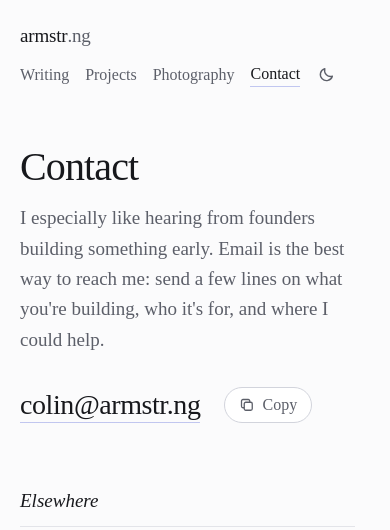
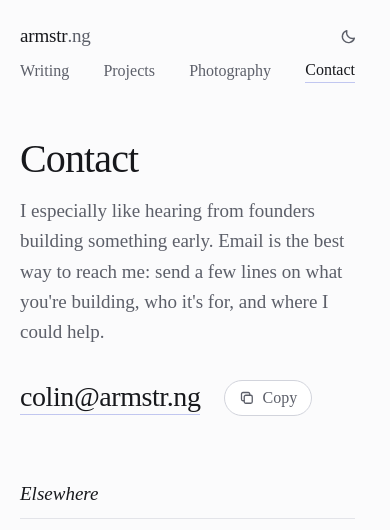
Before and after one commit to seeARMS/colinarms.com2, an Astro site: page /contact in a window 390 px wide. Shown: the top 530 px of the page. Built offline with nearby package versions, Linux system fonts and the light colour scheme; Astro itself is replaced by a stand-in of ours.

Commit message:
Rework the header for phones
On phones the wordmark and the theme toggle share the top line, and the
four links spread across the line beneath, so Writing starts under the
wordmark and Contact ends under the toggle. Before, the toggle wrapped
onto a line of its own under the links.

- The two-line header runs below 520px rather than 640px: one line fits
  from there, and any wider the spread links would drift apart. Under
  340px the links drop to 15px so all four still fit.
- The toggle hangs past the column so its glyph, not its circle, lines
  up with the right edge of the text. On desktop the links and toggle
  sit 9px further right as a result.
- Its hover circle only shows for a pointer (after a tap it stayed lit),
  and on touchscreens it answers taps across a 44px area.
- The toggle is out of <nav>, since it isn't a place to go.

Co-Authored-By: Claude Opus 5.5 <noreply@anthropic.com>

```diff
--- a/src/components/Nav.astro
+++ b/src/components/Nav.astro
@@ -33,6 +33,8 @@ const isActive = (href: string) => path.startsWith(href)
           </a>
         ))
       }
+    </nav>
+
     <button class="theme" type="button" onclick="toggleDarkMode(this)" aria-label="Toggle dark mode">
       <svg class="moon" viewBox="0 0 16 16" aria-hidden="true">
         <path
@@ -52,7 +54,6 @@ const isActive = (href: string) => path.startsWith(href)
           stroke-linecap="round"></path>
       </svg>
     </button>
-    </nav>
   </div>
 </header>
 
@@ -64,12 +65,12 @@ const isActive = (href: string) => path.startsWith(href)
   .inner {
     display: flex;
     align-items: center;
-    justify-content: space-between;
-    gap: 12px 24px;
+    gap: 16px;
     padding-top: 30px;
   }
 
   .home {
+    margin-right: auto;
     font-size: 19px;
     font-weight: 500;
     letter-spacing: -0.01em;
@@ -100,12 +101,16 @@ const isActive = (href: string) => path.startsWith(href)
     padding-bottom: 1px;
   }
 
+  /* The circle hangs past the column, so it's the glyph, not the circle, that
+     lines up with the edge of the text. */
   .theme {
+    position: relative;
     display: grid;
     place-items: center;
+    flex: none;
     width: 32px;
     height: 32px;
-    margin-left: -6px;
+    margin-right: -9px;
     padding: 0;
     border: 0;
     border-radius: 50%;
@@ -114,9 +119,21 @@ const isActive = (href: string) => path.startsWith(href)
     cursor: pointer;
   }
 
+  /* Only for a pointer: after a tap, the circle would stay lit. */
+  @media (hover: hover) {
     .theme:hover {
       background: color-mix(in srgb, var(--ink) 6%, transparent);
       color: var(--ink);
+    }
+  }
+
+  /* A fingertip-sized target around the small circle. */
+  @media (pointer: coarse) {
+    .theme::after {
+      content: '';
+      position: absolute;
+      inset: -6px;
+    }
   }
 
   .theme svg {
@@ -133,17 +150,30 @@ const isActive = (href: string) => path.startsWith(href)
     display: block;
   }
 
-  @media (max-width: 639px) {
+  /* On a phone the wordmark and the toggle share the top line, and the links
+     spread across the line beneath, so Contact ends under the toggle. This
+     starts below 520px rather than the site's usual 640px: one line fits from
+     there, and on anything wider the spread-out links would drift apart. */
+  @media (max-width: 519px) {
     .inner {
-      flex-direction: column;
-      align-items: flex-start;
-      gap: 8px;
-      padding-top: 22px;
+      flex-wrap: wrap;
+      row-gap: 6px;
+      padding-top: 20px;
     }
 
     .links {
-      gap: 4px 16px;
+      order: 1;
+      width: 100%;
+      justify-content: space-between;
+      column-gap: 12px;
       font-size: 16px;
     }
   }
+
+  /* The narrowest phones need smaller links for all four to fit. */
+  @media (max-width: 339px) {
+    .links {
+      font-size: 15px;
+    }
+  }
 </style>
```
Lines whose indentation alone changed are shown as unchanged.
